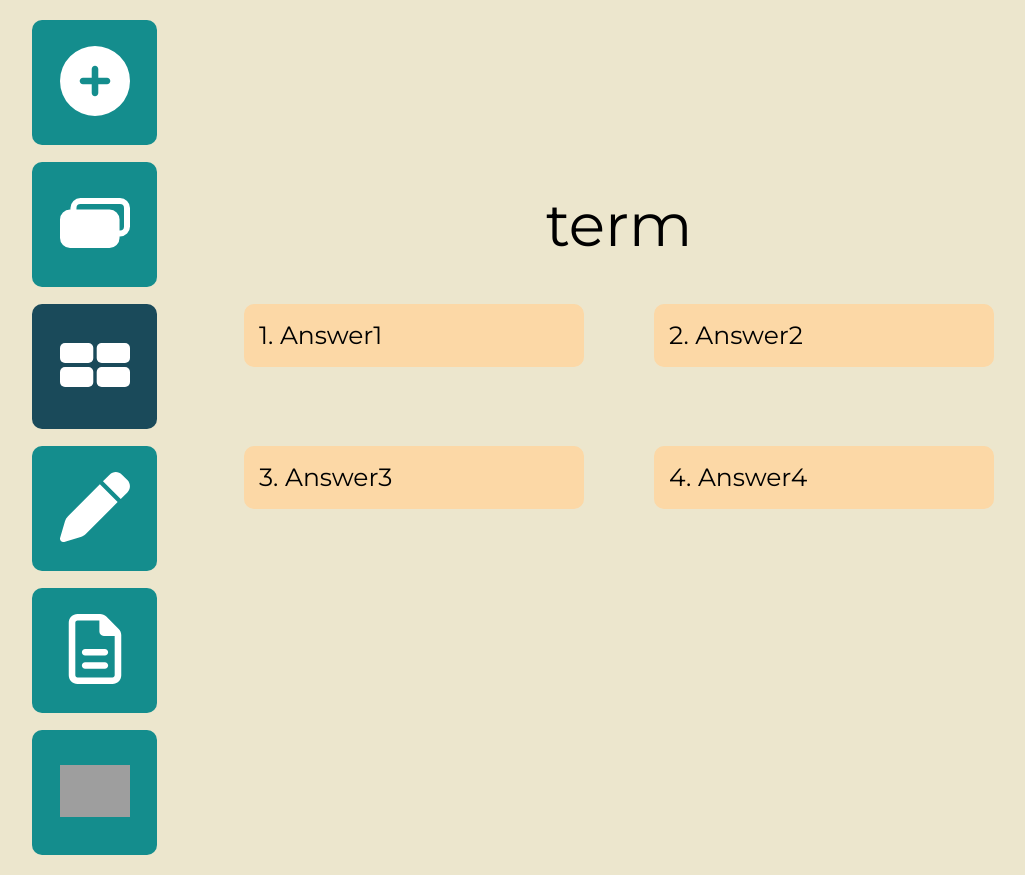
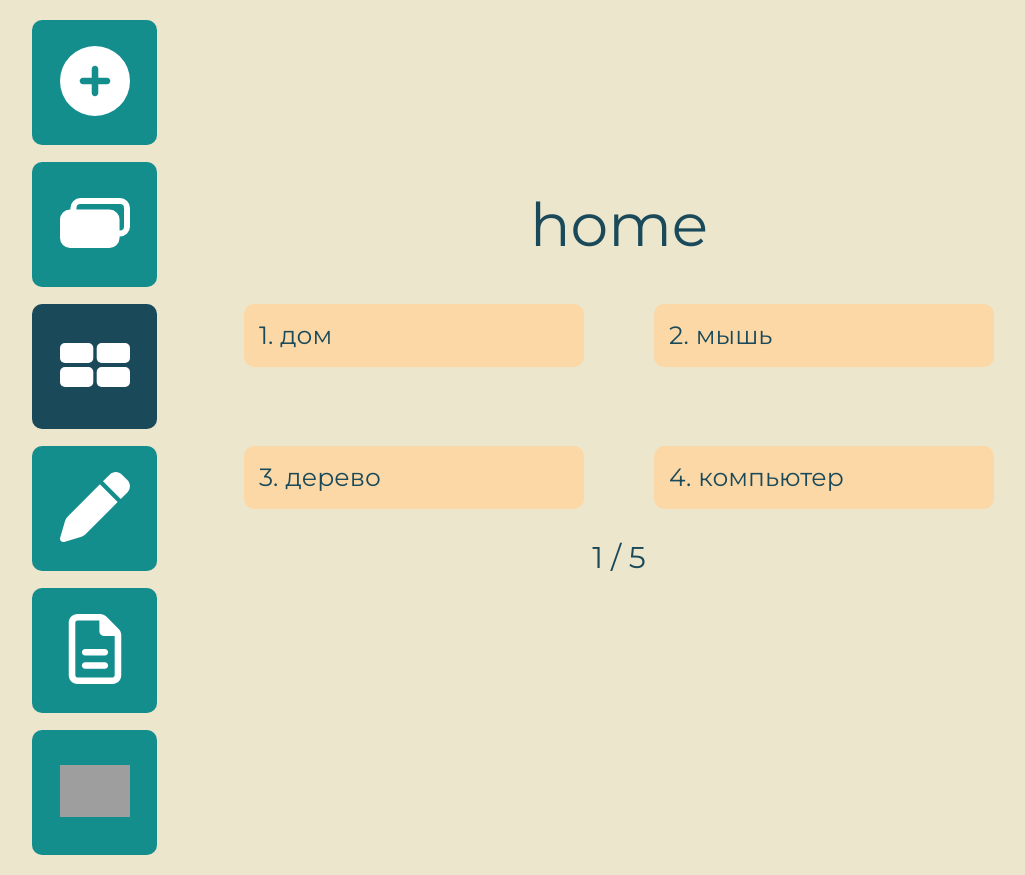
Before and after one commit to veselovae/word-app, a Vue app: page / in a window 1280 px wide. Both pictures are taken after a click on the button 102 px from the left and 366 px from the top of the page. Shown: the whole page, without its empty margins (8-1033 px from the left). Built offline with nearby package versions, Linux system fonts and the light colour scheme; grey boxes are pictures that could not be loaded.

Commit message:
add substitution of the term and answer options

```diff
--- a/package.json
+++ b/package.json
@@ -9,6 +9,7 @@
   },
   "dependencies": {
     "core-js": "^3.8.3",
+    "lodash": "^4.17.21",
     "vue": "^3.2.13",
     "vuex": "^4.1.0"
   },
--- a/src/components/ChoosingTheCorrectTranslation.vue
+++ b/src/components/ChoosingTheCorrectTranslation.vue
@@ -2,17 +2,47 @@
     <div class="container">
         <div class="container-content">
             <div class="term-wrap">
-                <p>term</p>
+                <p>{{ getPairOfWords[0] }}</p>
             </div>
             <div class="answers-wrap">
-                <span class="answer first-answer">1. Answer1</span>
-                <span class="answer second-answer">2. Answer2</span>
-                <span class="answer third-answer">3. Answer3</span>
-                <span class="answer fourth-answer">4. Answer4</span>
+                <span
+                    class="answer-wrap"
+                    v-for="(word, idx) in getCorrectAndRandomAnswers"
+                    :key="idx"
+                    @click="checkWord(word[1])"
+                >
+                    <span class="idx">{{ idx + 1 }}.</span>
+                    <span class="answer">{{ word[0] }}</span>
+                </span>
+            </div>
+
+            <div class="count-wrap">
+                <p>{{ getCount }}</p>
             </div>
         </div>
     </div>
 </template>
+
+<script>
+    import { mapGetters, mapMutations } from "vuex";
+
+    export default {
+        computed: mapGetters([
+            "getPairOfWords",
+            "getCount",
+            "getCorrectAndRandomAnswers",
+        ]),
+        methods: {
+            ...mapMutations(["resetIndex", "increaseIndex"]),
+            checkWord(word) {
+                console.log(word);
+            },
+        },
+        mounted() {
+            this.resetIndex();
+        },
+    };
+</script>
 
 <style lang="scss" scoped>
     @import url("../assets/colors.css");
@@ -22,6 +52,7 @@
 
         .container-content {
             max-width: 750px;
+            color: var(--dark-blue);
 
             .term-wrap {
                 width: 100%;
@@ -40,7 +71,7 @@
                 align-items: start;
                 gap: calc(var(--size-elem-nav) / 2 + 17px) 70px;
 
-                span {
+                span.answer-wrap {
                     background-color: var(--beige);
                     transition: background-color 0.2s;
                     width: 340px;
@@ -50,10 +81,24 @@
                     align-items: center;
                     padding: 10px 15px;
                     font-size: 25px;
+                    cursor: pointer;
 
                     &:hover {
                         background-color: var(--dark-beige);
                     }
+
+                    span.idx {
+                        margin-right: 7px;
+                    }
+                }
+            }
+            .count-wrap {
+                margin-top: 30px;
+                width: 100%;
+                text-align: center;
+
+                p {
+                    font-size: 30px;
                 }
             }
         }
--- a/src/store/modules/words.js
+++ b/src/store/modules/words.js
@@ -1,3 +1,4 @@
+import _ from "../../../node_modules/lodash";
 export default {
     actions: {},
     mutations: {
@@ -41,5 +42,18 @@ export default {
         getCount(state) {
             return `${state.index + 1} / ${state.words.length}`;
         },
+        getCorrectAndRandomAnswers(state, getters) {
+            let translations = state.words.map((el) => el[1]);
+            let random = [[getters.getPairOfWords[1], "true"]];
+            while (random.length < 4) {
+                const randomWord =
+                    translations[_.random(0, translations.length, false)];
+                const randomWords = random.map((el) => el[0]);
+                if (!randomWords.includes(randomWord) && randomWord) {
+                    random.push([randomWord, "false"]);
+                }
+            }
+            return _.shuffle(random);
+        },
     },
 };
```
Also changed, not shown: 1 other file (tests, documents, lock files or other folders).
